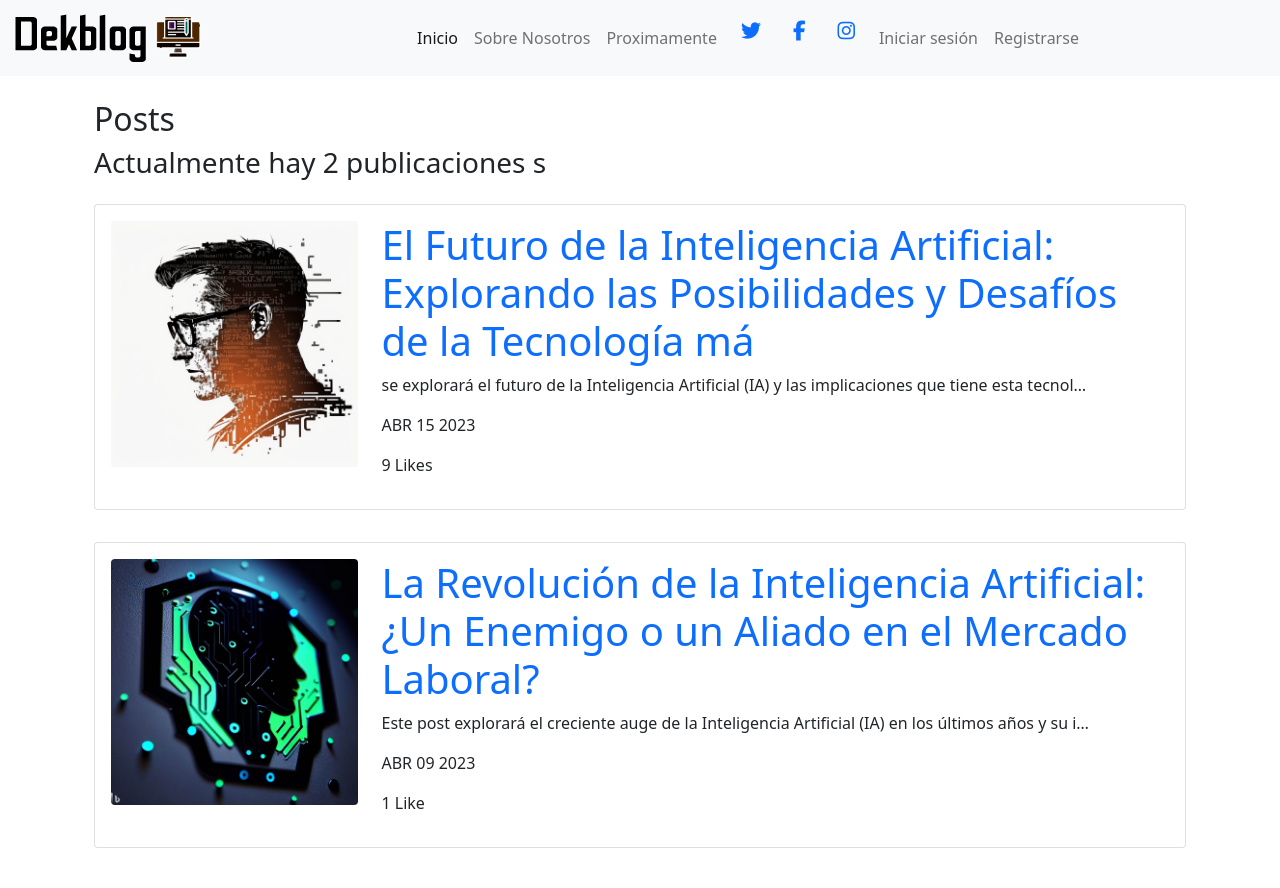
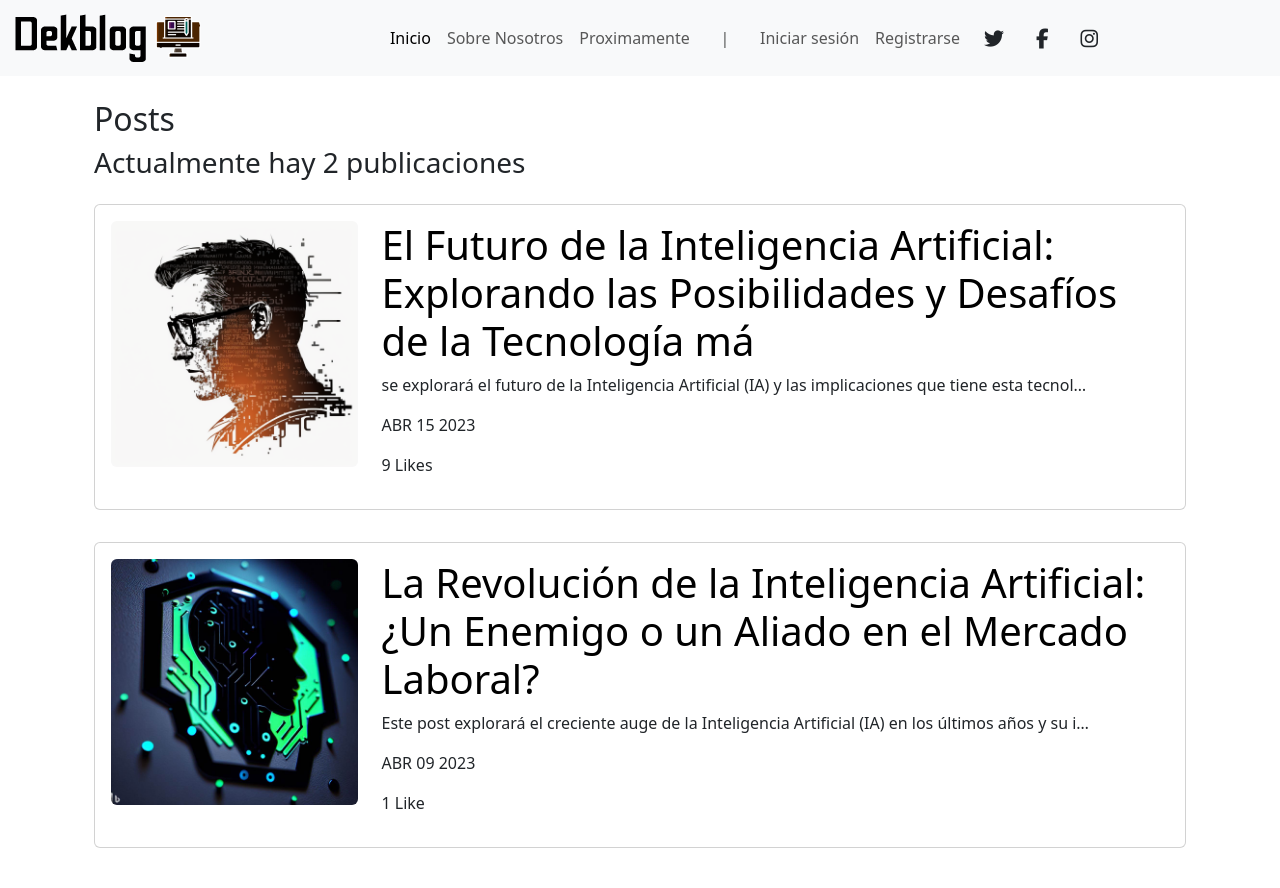
Before and after one commit to JotaDeK/Proyecto-Blog-, a Django app: page / in a window 1280 px wide. Run offline with Django 4.2, Linux system fonts and the light colour scheme; data comes from the database, SQL or seed files in the repository; both versions use the stored data as it was after the commit; some libraries are stand-ins or nearby versions.

Commit message:
Se corrijen errores y se mejora la estetica de la NavBar

```diff
--- a/blog/admin.py
+++ b/blog/admin.py
@@ -1,4 +1,7 @@
 from django.contrib import admin
+from django import forms
+from django.forms import TextInput, Textarea
+from django.utils.safestring import mark_safe
 from .models import Project, Post, Like
 list = [Post, Like]
 
--- a/blog/static/style.css
+++ b/blog/static/style.css
@@ -1,3 +1,8 @@
+a {
+  text-decoration: none;
+  color: inherit;
+}
+
 .like-btn {
     border: none;
     background-color: transparent;
--- a/blog/templates/blog.html
+++ b/blog/templates/blog.html
@@ -5,24 +5,23 @@
 <html lang="en">
 
 <head>
+    <script src="https://kit.fontawesome.com/336be5344a.js" crossorigin="anonymous"></script>
+    <meta charset="utf-8">
+    <meta http-equiv="X-UA-Compatible" content="IE=edge">
+    <meta name="viewport" content="width=device-width, initial-scale=1, shrink-to-fit=no">
+    <title>Dek</title>
+    <link href="https://cdn.jsdelivr.net/npm/bootstrap@5.3.0-alpha3/dist/css/bootstrap.min.css" rel="stylesheet" integrity="sha384-KK94CHFLLe+nY2dmCWGMq91rCGa5gtU4mk92HdvYe+M/SXH301p5ILy+dN9+nJOZ" crossorigin="anonymous">
+    <script src="https://cdn.jsdelivr.net/npm/bootstrap@5.3.0-alpha3/dist/js/bootstrap.bundle.min.js" integrity="sha384-ENjdO4Dr2bkBIFxQpeoTz1HIcje39Wm4jDKdf19U8gI4ddQ3GYNS7NTKfAdVQSZe" crossorigin="anonymous"></script>
     <link rel="stylesheet" href="{% static 'style.css' %}">
-    <script src="https://kit.fontawesome.com/336be5344a.js" crossorigin="anonymous"></script>
-    <meta charset="UTF-8">
-    <meta http-equiv="X-UA-Compatible" content="IE=edge">
-    <meta name="viewport" content="width=device-width, initial-scale=1.0">
-    <title>Dek</title>
-    <link href="https://cdn.jsdelivr.net/npm/bootstrap@5.1.3/dist/css/bootstrap.min.css" rel="stylesheet"
-    integrity="sha384-1BmE4kWBq78iYhFldvKuhfTAU6auU8tT94WrHftjDbrCEXSU1oBoqyl2QvZ6jIW3" crossorigin="anonymous">
-    <link rel="stylesheet" href="{% static 'main.css' %}">
 </head>
 
-<body class="text-light">
+<body class="text-dark">
 
     {% include 'partials/navbar.html' %}
 
-    <div class="container p-4 text-dark">
+    <div class="container p-4">
         <h1 class="fs-2">Posts</h1>
-        <h3>Actualmente hay {{total_posts}} publicaciones {{total_posts|pluralize}}</h3>
+        <h3>Actualmente hay {{total_posts}} publicaciones</h3>
 
         {% for post in posts %}
 
@@ -37,7 +36,7 @@
                     </div>
                     <div class="col-9">
 
-                    <a class="text-decoration-none" href="{% url 'post_detail' post.id%}"><h1>{{post.title}}</h1></a>
+                    <a class="text-decoration-none text-black" href="{% url 'post_detail' post.id%}"><h1>{{post.title}}</h1></a>
                     <p>{{post.description|striptags|truncatechars:100}}</p>
                     <p>{{post.date|date:'M d Y'|upper}}</p>
 
@@ -61,6 +60,10 @@
         {% endfor %}
     </div>
 
+    <script src="https://code.jquery.com/jquery-3.3.1.slim.min.js" integrity="sha384-q8i/X+965DzO0rT7abK41JStQIAqVgRVzpbzo5smXKp4YfRvH+8abtTE1Pi6jizo" crossorigin="anonymous"></script>
+    <script src="https://cdn.jsdelivr.net/npm/popper.js@1.14.7/dist/umd/popper.min.js" integrity="sha384-UO2eT0CpHqdSJQ6hJty5KVphtPhzWj9WO1clHTMGa3JDZwrnQq4sF86dIHNDz0W1" crossorigin="anonymous"></script>
+    <script src="https://cdn.jsdelivr.net/npm/bootstrap@4.3.1/dist/js/bootstrap.min.js" integrity="sha384-JjSmVgyd0p3pXB1rRibZUAYoIIy6OrQ6VrjIEaFf/nJGzIxFDsf4x0xIM+B07jRM" crossorigin="anonymous"></script>
+
 </body>
 
 </html>
--- a/blog/templates/partials/navbar.html
+++ b/blog/templates/partials/navbar.html
@@ -6,7 +6,8 @@
         <span class="navbar-toggler-icon"></span>
         </button>
         <div class="collapse navbar-collapse justify-content-center" id="navbarNav">
-        <ul class="navbar-nav">
+
+        <ul class="navbar-nav align-items-center">
             <li class="nav-item">
                 <a class="nav-link active" href="{% url 'posts'%}">Inicio</a>
             </li>
@@ -17,6 +18,35 @@
                 <a class="nav-link" href="#">Proximamente</a>
             </li>
             <li class="nav-item">
+                <a class="nav-link">ㅤ|ㅤ</a>
+            </li>
+
+            {% if user.is_authenticated %}
+            <div class="bg-light">
+                <div class="container">
+                    <div class="row">
+                    <div class="col">
+                        <nav class="navbar navbar-expand-lg navbar-light">
+                        <div class="nav-item">
+                            <a class="nav-link" href="#">
+                            <i class="fas fa-user mr-2"></i>
+                            Bienvenido {{ user.username }}
+                            </a>
+                        </div>
+                        </nav>
+                    </div>
+                    </div>
+                </div>
+                </div>
+                <li class="nav-item"></li>
+                <a class="nav-link" href="{% url 'logout' %}">Cerrar sesión</a>
+
+            {% else %}
+            <li class="nav-item"><a class="nav-link" href="{% url 'login' %}">Iniciar sesión</a></li>
+            <li class="nav-item"><a class="nav-link" href="{% url 'register' %}">Registrarse</a></li>
+            {% endif %}
+            <div class="flex-row d-flex">
+            <li class="nav-item">
                 <a href="#"><i class="fab fa-twitter fa-lg mx-3"></i></a>
             </li>
             <li class="nav-item">
@@ -25,20 +55,7 @@
             <li class="nav-item">
                 <a href="#"><i class="fab fa-instagram fa-lg mx-3"></i></a>
             </li>
-            {% if user.is_authenticated %}
-                <li class="nav-item">
-                <p class="nav-link">Bienvenido {{ user.username }}</a>
-                </li>
-            <li class="nav-item"></li>
-            <a class="nav-link" href="{% url 'logout' %}">Cerrar sesión</a>
-
-            {% else %}
-            <li class="nav-item"><a class="nav-link" href="{% url 'login' %}">Iniciar sesión</a></li>
-            <li class="nav-item"><a class="nav-link" href="{% url 'register' %}">Registrarse</a></li>
-            {% endif %}
-
-
-
+        </div>
         </ul>
         </div>
 
```
Also changed, not shown: blog/templates/post_detail.html (+11 -9 lines), blog/images/blog/jotadek.png (added), blog/images/blog/jotadek_7ZPRFmP.png (added), blog/images/blog/jotadek_lxVVkCQ.png (added), blog/models.py (line endings or trailing spaces), db.sqlite3.
